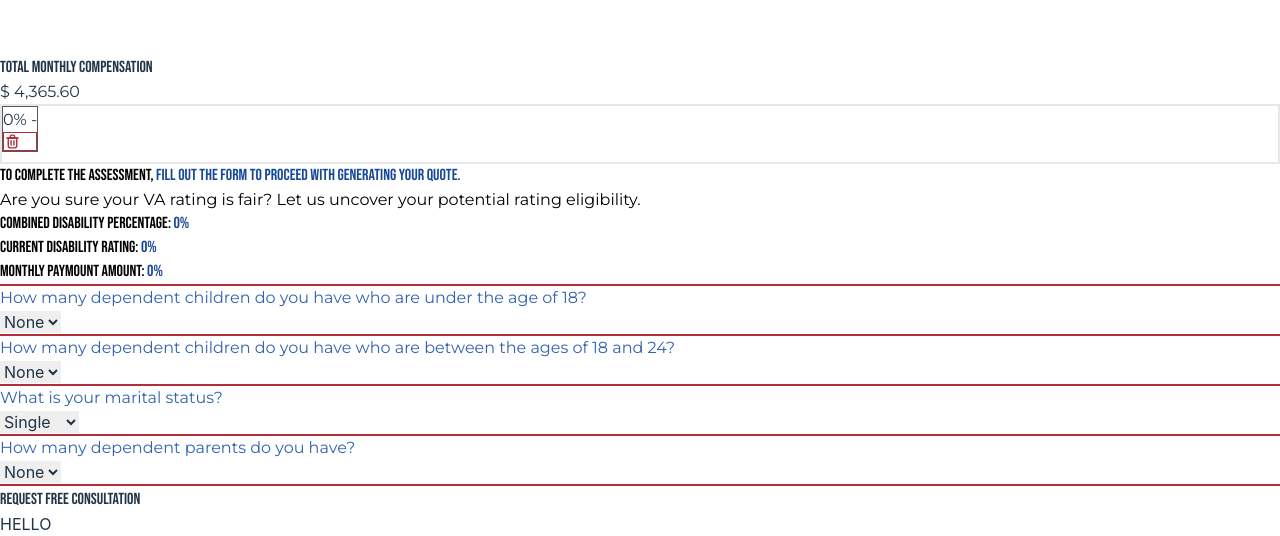
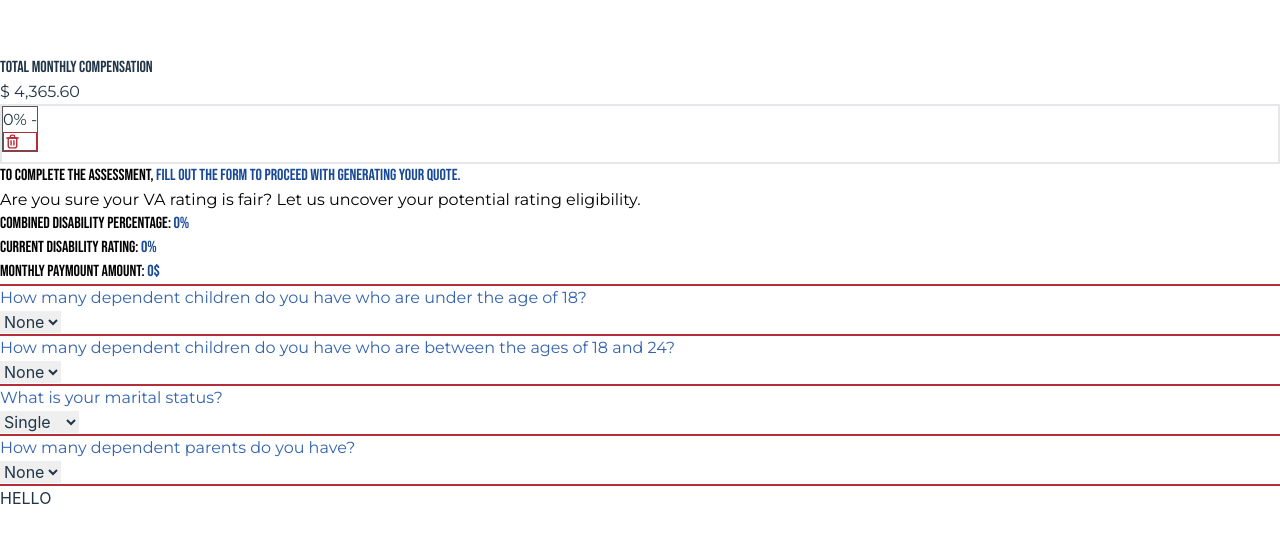
Before and after one commit to srilan/va-calculator, a Preact app: page / in a window 1280 px wide. Shown: the part 4843-5379 px from the top of the page. After the commit the page ends 5353 px from the top, so only its background shows below. Built offline with nearby package versions, Linux system fonts and the light colour scheme.

Commit message:
ADD function holder for solving monthly payment

```diff
--- a/src/app.jsx
+++ b/src/app.jsx
@@ -1,4 +1,4 @@
-import { useState } from "preact/hooks";
+import { useState, useEffect } from "preact/hooks";
 import { PartSelect } from "./components";
 import PercentSelect from "./components/PercentSelect";
 import RatingsBtn from "./components/RatingsBtn";
@@ -9,6 +9,7 @@ export function App() {
   const [hasSpouse, setMaritalStatus] = useState(false);
   const [aidAndAttendance, setAidAndAttendance] = useState(false);
   const [dependentParents, setDependentParents] = useState(0);
+  const [monthlyPayment, setMonthlyPayment] = useState(0);
 
   const under18Clicked = (under18) => {
     setChildrenUnder18(Number(under18));
@@ -29,8 +30,16 @@ export function App() {
   };
 
   const dependentParentsClicked = (dependentParents) => {
-    setDependentParents(dependentParents);
+    setDependentParents(Number(dependentParents));
   };
+
+  const calculateMonthlyPayment = () => {
+    setMonthlyPayment(childrenAbove18 + childrenUnder18);
+  };
+
+  useEffect(() => {
+    calculateMonthlyPayment();
+  }, [childrenAbove18, childrenUnder18]);
 
   const [ratingId, setRatingId] = useState(1);
   // State for parts to highligt in body diagram
@@ -200,7 +209,7 @@ export function App() {
             <div class="bebas text-3xl my-2 lg:my-5">
               <h2 class="mx-auto text-3xl lg:text-4xl" style="color: #000000;">
                 MONTHLY PAYMOUNT AMOUNT:
-                <span style="color: #184997"> 0% </span>
+                <span style="color: #184997"> {monthlyPayment}$ </span>
               </h2>
             </div>
           </div>
@@ -219,7 +228,7 @@ export function App() {
                 <div class="text-black">
                   <select
                     class="border bg-gray-200 text-black px-3 py-2 mt-1 mb-1 text-sm w-30"
-                    onChange={(e) => under18Clicked(e.target.value)}
+                    onInput={(e) => under18Clicked(e.target.value)}
                     value={childrenUnder18}
                   >
                     <option value="0">None</option>
@@ -250,7 +259,7 @@ export function App() {
                 <div class="text-black">
                   <select
                     class="border bg-gray-200 text-black px-3 py-2 mt-1 mb-1 text-sm w-30"
-                    onChange={(e) => above18Clicked(e.target.value)}
+                    onInput={(e) => above18Clicked(e.target.value)}
                     value={childrenAbove18}
                   >
                     <option value="0">None</option>
@@ -281,7 +290,7 @@ export function App() {
                   <div class="text-black">
                     <select
                       class="border bg-gray-200 text-black px-3 py-2 mt-1 mb-1 text-sm w-30"
-                      onChange={(e) => MaritalStatusClicked(e.target.value)}
+                      onInput={(e) => MaritalStatusClicked(e.target.value)}
                       value={hasSpouse ? "1" : "0"}
                     >
                       <option value="0">Single</option>
@@ -308,9 +317,7 @@ export function App() {
                     <div class="text-black">
                       <select
                         class="border bg-gray-200 text-black px-3 py-2 mt-1 mb-1 text-sm w-30"
-                        onChange={(e) =>
-                          aidAndAttendanceClicked(e.target.value)
-                        }
+                        onInput={(e) => aidAndAttendanceClicked(e.target.value)}
                         value={aidAndAttendance ? "1" : "0"}
                       >
                         <option value="0">No</option>
@@ -336,7 +343,7 @@ export function App() {
                 <div class="text-black">
                   <select
                     class="border bg-gray-200 text-black px-3 py-2 mt-1 mb-1 text-sm w-30"
-                    onChange={(e) => dependentParentsClicked(e.target.value)}
+                    onInput={(e) => dependentParentsClicked(e.target.value)}
                     value={dependentParents}
                   >
                     <option value="0">None</option>
@@ -347,15 +354,6 @@ export function App() {
               </div>
             </div>
 
-            <div class="flex justify-end my-4">
-              <button
-                data-modal-target="default-modal"
-                data-modal-toggle="default-modal"
-                class="bg-red-500 hover:bg-red-900 text-white font-md py-4 px-4 bebas lg:text-3xl"
-              >
-                Request Free Consultation
-              </button>
-            </div>
             <div
               id="default-modal"
               tabindex="-1"
```
